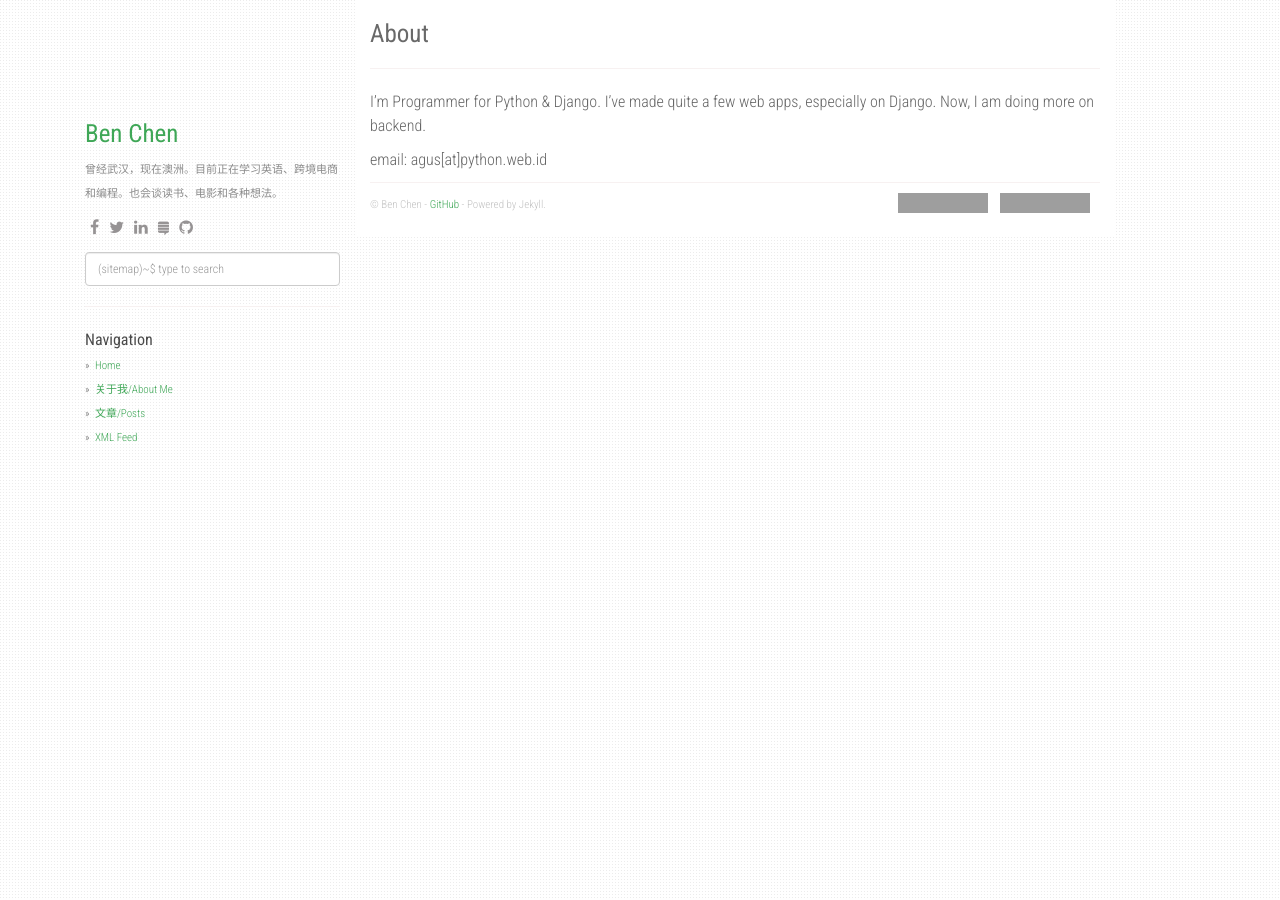
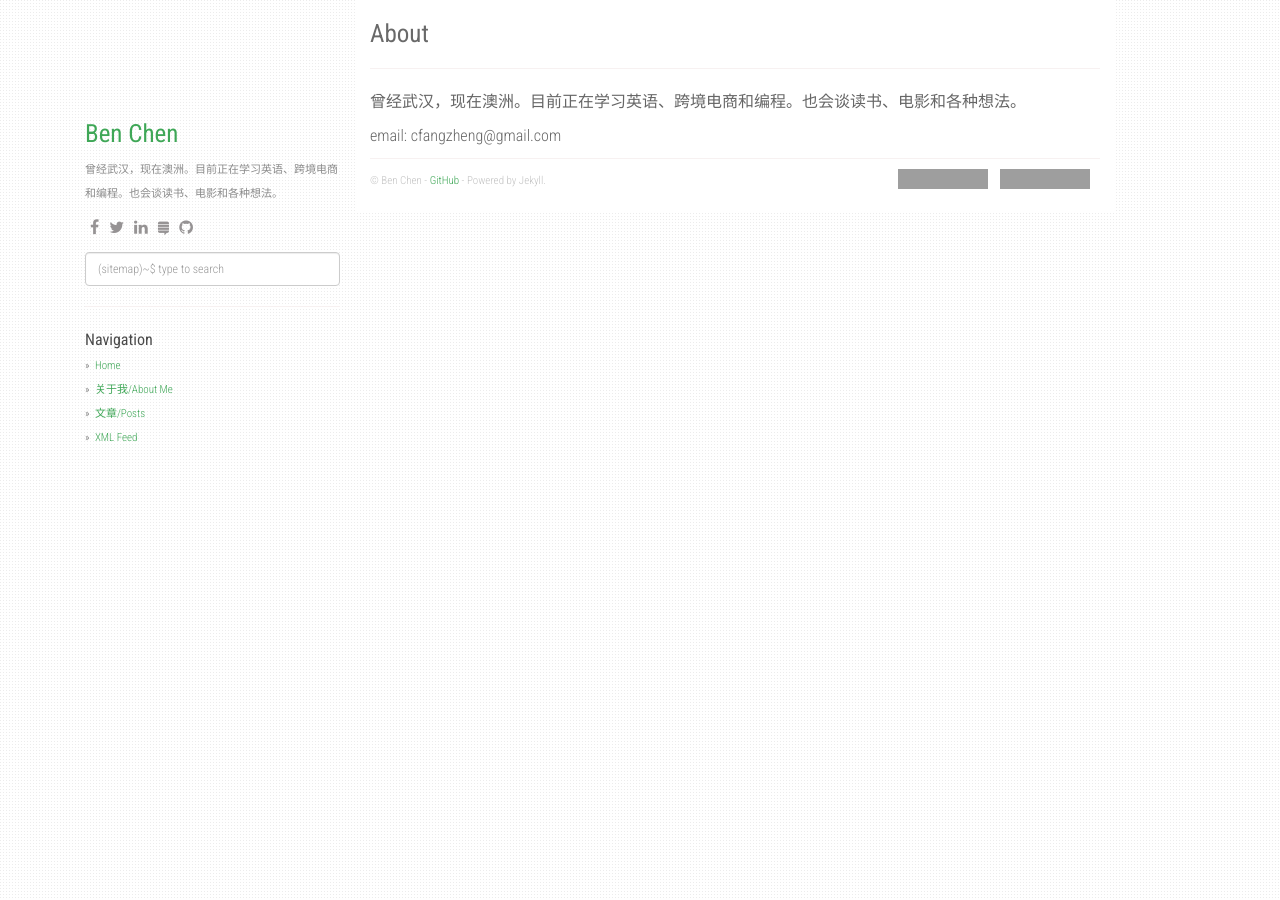
Before and after one commit to ffzz/ffzz.github.io, a Jekyll site: the page built from about.md, in a window 1280 px wide. Built offline with Jekyll 4.4.1, drawn with Linux system fonts in a browser that asks for light colours; nearby versions of some CDN libraries; grey boxes are pictures that could not be loaded.

Commit message:
Update about.md

```diff
--- a/about.md
+++ b/about.md
@@ -4,6 +4,6 @@ title: About
 permalink: /about/
 ---
 
-I'm Programmer for Python & Django. I've made quite a few web apps, especially on Django. Now, I am doing more on backend.
+曾经武汉，现在澳洲。目前正在学习英语、跨境电商和编程。也会谈读书、电影和各种想法。
 
-email: agus[at]python.web.id
+email: cfangzheng@gmail.com
```
